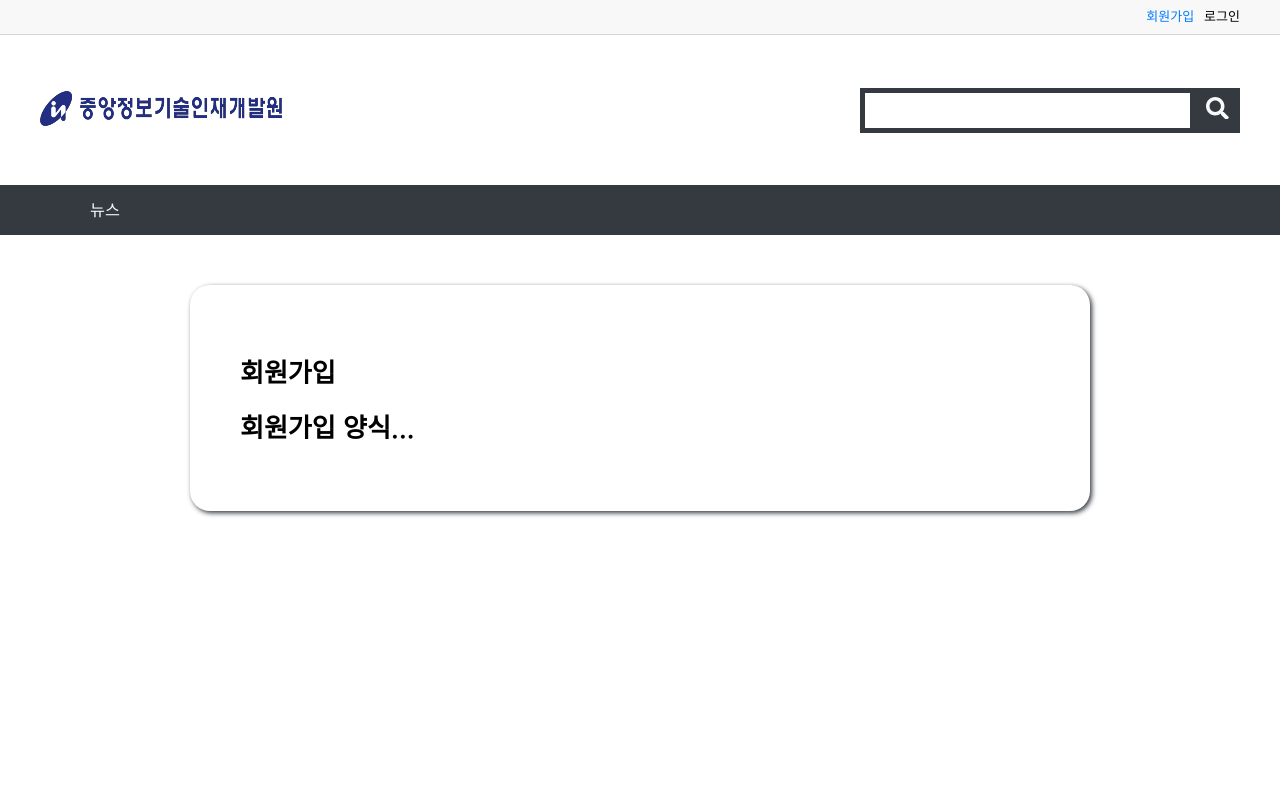
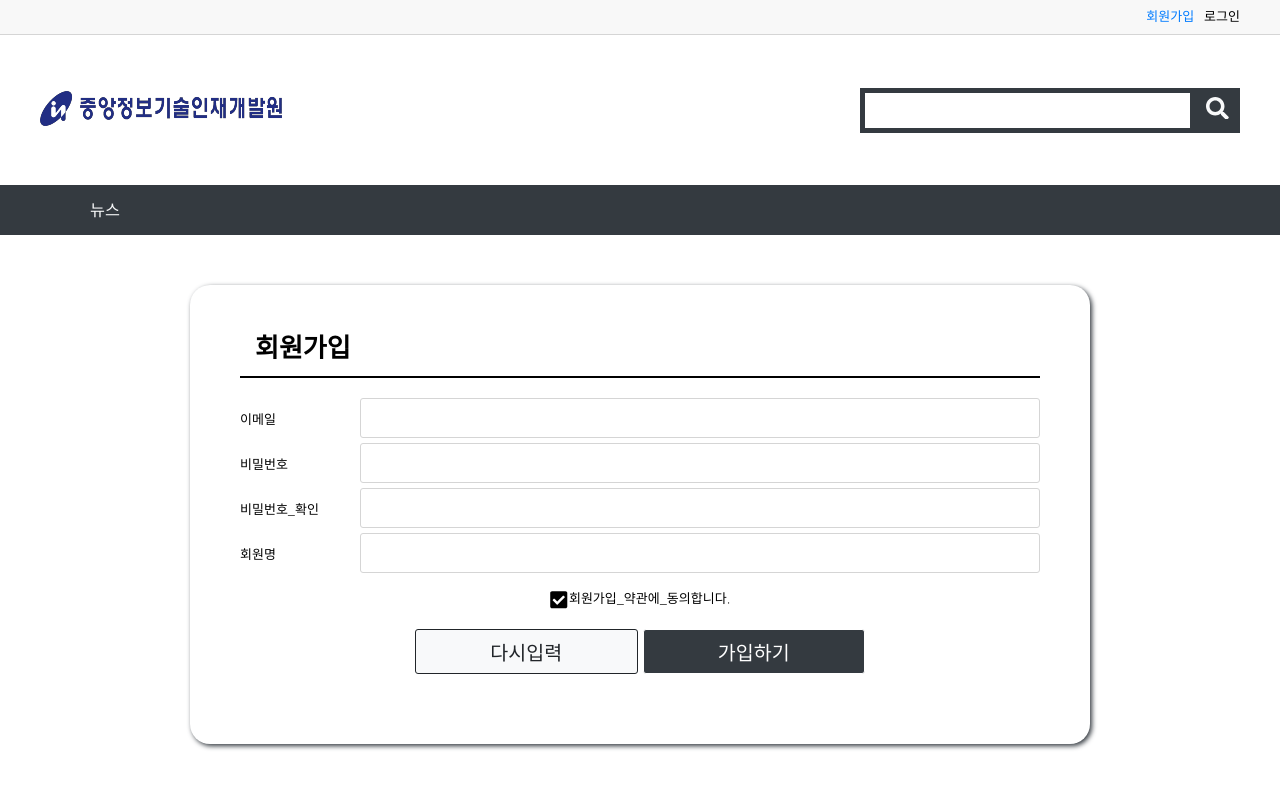
Before and after one commit to jeyoungyu/react_project, a React (Create React App) app: page /member/join in a window 1280 px wide. Shown: the top 800 px of the page. Built offline with nearby package versions, Linux system fonts and the light colour scheme.

Commit message:
회원가입 양식 및 에러시 알림

```diff
--- /dev/null
+++ b/src/commons/components/Buttons.js
@@ -0,0 +1,35 @@
+import styled, { css } from 'styled-components';
+import { buttonColor } from '../../styles/color';
+import fontSize from '../../styles/fontSize';
+const { big } = fontSize;
+
+export const BigButton = styled.button`
+  font-size: ${big};
+  height: 45px;
+  width: 100%;
+  border-radius: 3px;
+  cursor: pointer;
+
+  ${({ color }) =>
+    buttonColor[color] &&
+    css`
+      background: ${buttonColor[color][0]};
+      color: ${buttonColor[color][1]};
+      border: 1px solid ${buttonColor[color][2]};
+    `}
+`;
+
+export const ButtonGroup = styled.div`
+  display: flex;
+  width: ${({ width }) => (width ? `${width}px` : '100%')};
+  margin: 20px auto;
+
+  button {
+    width: 0;
+    flex-grow: 1;
+  }
+
+  button + button {
+    margin-left: 5px;
+  }
+`;
--- /dev/null
+++ b/src/commons/components/InputBox.js
@@ -0,0 +1,12 @@
+import React from 'react';
+import styled from 'styled-components';
+
+const InputBox = styled.input`
+  border: 1px solid #d5d5d5;
+  height: 40px;
+  width: 100%;
+  padding: 0 10px;
+  border-radius: 3px;
+`;
+
+export default React.memo(InputBox);
--- /dev/null
+++ b/src/commons/components/MessageBox.js
@@ -0,0 +1,41 @@
+import React from "react";
+import styled , {css}  from "styled-components";
+import { color } from "../../styles/color";
+import fontSize from "../../styles/fontSize";
+const {small} = fontSize;
+
+const Box = styled.div`
+    text-align: center;
+    padding: 7px 10px;
+    font-size: ${small};
+    border-radius: 3px;
+    color: ${color.dark};
+
+
+    & + & {
+        marin-top: 5px;
+    }
+
+    ${({ color : c }) => c && css`
+        color: ${color[c]};
+        box-shadow: 2px 2px 5px ${color[c]};
+    `}
+
+`;
+
+const MessageBox = ({messages, color , children }) => {
+    messages = messages || [];
+
+    if (children) messages.push(children);
+
+    return (
+        <>
+        {messages.map((message, i) => (
+        <Box key={i} color={color}>{message}</Box>
+    ))}
+    </>
+    );
+
+};
+
+export default React.memo(MessageBox);
--- a/src/commons/components/TitleBox.js
+++ b/src/commons/components/TitleBox.js
@@ -1,4 +1,12 @@
-import styled from "styled-components";
+import styled from 'styled-components';
+import fontSize from '../../styles/fontSize';
+
+const { extraBig } = fontSize;
 
 export const MainTitle = styled.h1`
+  font-size: ${extraBig};
+  border-bottom: 2px solid #000;
+  padding: 0 15px 15px;
+  margin: 0 0 20px;
+  line-height: 1;
 `;
--- a/src/member/components/JoinForm.js
+++ b/src/member/components/JoinForm.js
@@ -1,7 +1,107 @@
 import React from 'react';
+import { useTranslation } from 'react-i18next';
+import styled from 'styled-components';
+import { FaCheckSquare, FaRegCheckSquare } from 'react-icons/fa';
+import { BigButton, ButtonGroup } from '../../commons/components/Buttons';
+import InputBox from '../../commons/components/InputBox';
+import MessageBox from '../../commons/components/MessageBox';
 
-const JoinForm = () => {
-    return <h1>회원가입 양식...</h1>;
+const FormBox = styled.form`
+  dl {
+    display: flex;
+    align-items: center;
+
+    dt {
+      width: 120px;
+    }
+
+    dd {
+      flex-grow: 1;
+    }
+  }
+
+  dl + dl {
+    margin-top: 5px;
+  }
+
+  .terms-agree {
+    text-align: center;
+    margin: 15px 0;
+
+    svg {
+      font-size: 1.5rem;
+      vertical-align: middle;
+    }
+  }
+`;
+
+const JoinForm = ({ form , onSubmit , onChange , onToggle , onReset ,errors }) => {
+
+  const { t } = useTranslation();
+  return (
+    <FormBox autoComplete="off" onSubmit={onSubmit}>
+      <dl>
+        <dt>{t('이메일')}</dt>
+        <dd>
+          <InputBox type="text"
+          name='email'
+          value={form.email ?? ''}
+          onChange={onChange}
+          />
+          <MessageBox messages={errors.email} color='danger'/>
+        </dd>
+      </dl>
+      <dl>
+        <dt>{t('비밀번호')}</dt>
+        <dd>
+          <InputBox type="password"
+          name='password'
+          value={form.password ?? ''}
+          onChange={onChange}
+          />
+          <MessageBox messages={errors.password} color='danger'/>
+        </dd>
+      </dl>
+      <dl>
+        <dt>{t('비밀번호_확인')}</dt>
+        <dd>
+          <InputBox type="password"
+          name='confirmPassword'
+          value={form.confirmPassword ?? ''}
+          onChange={onChange}
+          />
+          <MessageBox messages={errors.confirmPassword} color='danger'/>
+        </dd>
+      </dl>
+      <dl>
+        <dt>{t('회원명')}</dt>
+        <dd>
+          <InputBox type="text"
+          name='name'
+          value={form.name ?? ''}
+          onChange={onChange}
+        />
+        <MessageBox messages={errors.name} color='danger'/>
+        </dd>
+      </dl>
+
+      <div className="terms-agree" onClick={onToggle}>
+        { form.agree ? <FaRegCheckSquare /> : <FaCheckSquare/>}
+        {t('회원가입_약관에_동의합니다.')}
+
+        <MessageBox messages={errors.agree} color='danger'/>
+      </div>
+
+      <ButtonGroup width={450}>
+        <BigButton type="button" color="light" onClick={onReset}>
+          {t('다시입력')}
+        </BigButton>
+        <BigButton type="submit" color="dark">
+          {t('가입하기')}
+        </BigButton>
+      </ButtonGroup>
+    </FormBox>
+  );
 };
 
 export default React.memo(JoinForm);
--- /dev/null
+++ b/src/member/containers/JoinContainer.js
@@ -0,0 +1,108 @@
+import React, { useState, useCallback } from 'react';
+import { useNavigate } from 'react-router-dom';
+import { useTranslation } from 'react-i18next';
+import JoinForm from '../components/JoinForm';
+
+const JoinContainer = () => {
+  // 양식 데이터
+  const [form, setForm] = useState({
+    agree: false,
+  });
+
+  // 양식 항목별 에러 메세지
+  const [errors, setErrors] = useState({});
+
+  const { t } = useTranslation();
+
+  const navigate = useNavigate();
+
+  /**
+   * 회원 가입 처리
+   *
+   * 1. 데이터 검증
+   *    1) 필수 항목 체크 - 이메일, 비밀번호, 비밀번호 확인, 회원명, 약관동의
+   *    2) 이메일 중복 여부, 이메일 형식 체크
+   *    3) 비밀번호 복잡성 체크
+   *    4) 비밀번호와 비밀번호 확인 일치 여부
+   *
+   * 2. 가입 처리 - 영구 저장
+   * 3. 로그인 페이지 이동
+   */
+  const onSubmit = useCallback(
+    (e) => {
+      e.preventDefault();
+
+      const _errors = {};
+      let hasErrors = false; // 에러 유무
+
+      /* 데이터 검증 - 필수 항목 체크 S */
+      const requiredFields = {
+        email: t('이메일을_입력하세요.'),
+        password: t('비밀번호를_입력하세요.'),
+        confirmPassword: t('비밀번호를_확인하세요.'),
+        name: t('회원명을_입력하세요.'),
+        agree: t('회원가입_약관에_동의하세요.'),
+      };
+
+      for (const [field, msg] of Object.entries(requiredFields)) {
+        // !form[field] - null, undefined, '' 체크, !form[field].trim() - '    '
+        if (!form[field] || (form[field] && !form[field].trim())) {
+          _errors[field] = _errors[field] || [];
+          _errors[field].push(msg);
+          hasErrors = true;
+        }
+      }
+
+      /* 데이터 검증 - 필수 항목 체크 E */
+
+      /* 데이터 검증 - 비밀번호와 비밀번호 확인 일치 여부 */
+      if (
+        form.password &&
+        form.confirmPassword &&
+        form.password !== form.confirmPassword
+      ) {
+        _errors.confirmPassword = _errors.confirmPassword || [];
+        _errors.confirmPassword.push(t('비밀번호가_정확하지_않습니다.'));
+        hasErrors = true;
+      }
+
+      setErrors(_errors);
+
+      if (hasErrors) {
+        // 검증 실패시 가입 처리 X
+        return;
+      }
+
+      /* 가입처리 */
+
+      /* 가입완료 후 로그인 페이지 이동 */
+      navigate('/member/login', { replace: true }); // replace: true -> 방문기록 X
+    },
+    [t, form, navigate],
+  );
+
+  const onChange = useCallback((e) => {
+    const name = e.target.name;
+    const value = e.target.value.trim();
+    setForm((form) => ({ ...form, [name]: value }));
+  }, []);
+
+  const onToggle = useCallback(() => {
+    setForm((form) => ({ ...form, agree: !form.agree }));
+  }, []);
+
+  const onReset = useCallback(() => setForm({ agree: false }), []);
+
+  return (
+    <JoinForm
+      form={form}
+      errors={errors}
+      onSubmit={onSubmit}
+      onChange={onChange}
+      onToggle={onToggle}
+      onReset={onReset}
+    />
+  );
+};
+
+export default React.memo(JoinContainer);
--- a/src/member/pages/Join.js
+++ b/src/member/pages/Join.js
@@ -1,9 +1,9 @@
 import React from 'react';
 import { Helmet } from 'react-helmet-async';
 import { useTranslation } from 'react-i18next';
-import JoinForm from '../components/JoinForm';
+import JoinContainer from '../containers/JoinContainer';
 import { OuterBox } from '../../commons/components/LayoutBox';
-
+import { MainTitle } from '../../commons/components/TitleBox';
 
 const Join = () => {
   const { t } = useTranslation();
@@ -14,8 +14,8 @@ const Join = () => {
         <title>{t('회원가입')}</title>
       </Helmet>
       <OuterBox>
-      <h1>{t('회원가입')}</h1>
-      <JoinForm />
+        <MainTitle>{t('회원가입')}</MainTitle>
+        <JoinContainer />
       </OuterBox>
     </>
   );
--- a/src/outlines/Footer.js
+++ b/src/outlines/Footer.js
@@ -1,13 +1,12 @@
 import React from 'react';
 import styled from 'styled-components';
-
 const FooterBox = styled.footer`
   min-height: 250px;
-  background: #ddd;
+  background: #f8f8f8;
 `;
 
 const Footer = () => {
-  return <FooterBox>푸터</FooterBox>;
+  return <FooterBox></FooterBox>;
 };
 
 export default React.memo(Footer);
--- a/src/outlines/Header.js
+++ b/src/outlines/Header.js
@@ -35,6 +35,7 @@ const HeaderBox = styled.header`
       }
     }
   }
+
   .logo-search {
     div {
       display: flex;
@@ -47,7 +48,6 @@ const HeaderBox = styled.header`
         height: 45px;
         width: 380px;
 
-
         button {
           width: 45px;
           background: ${dark};
@@ -57,7 +57,6 @@ const HeaderBox = styled.header`
           svg {
             color: ${light};
             font-size: 1.75rem;
-
           }
         }
 
```
Also changed, not shown: src/outlines/MainMenu.js (+18 -13 lines).
